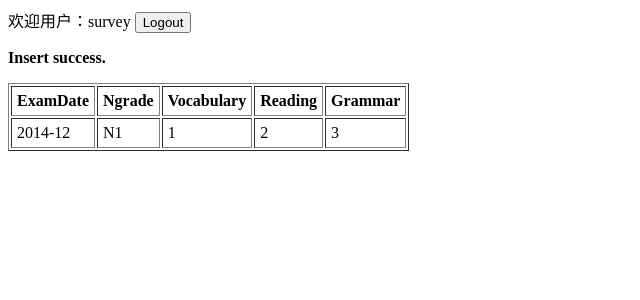
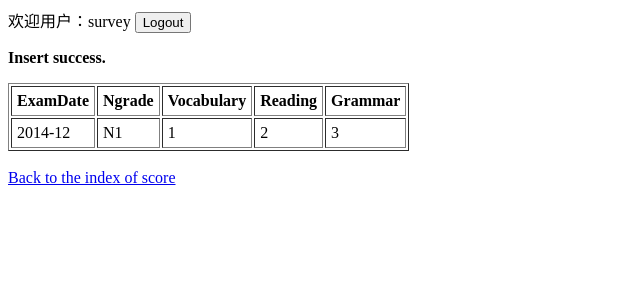
Before and after one commit to gysy/dijkstra-jp, a Django app: page /score/result/ in a window 1280 px wide. Shown: the top 300 px of the page, without its empty margins (0-640 px from the left). Run offline with Django 3.2, Linux system fonts and the light colour scheme; a user stored in the database is signed in; data comes from the database, SQL or seed files in the repository; both versions use the stored data as it was after the commit; parts of the project's set-up code (start-up, migrations or seed data) failed here and were passed over.

Commit message:
add functions and fix problems again

```diff
--- a/src/score/templates/score/index.html
+++ b/src/score/templates/score/index.html
@@ -2,7 +2,7 @@
 {% block title %}Insert title here{% endblock %}
 {% block content %}
 {% if error_message %}<p><strong>{{ error_message }}</strong></p>{% endif %}
-<h3>Exam score</h3>
+<h3>Exam score:</h3>
 <form action="{% url 'score:submit' %}" method="post">
 {% csrf_token %}
 <select name="signup">
@@ -13,9 +13,9 @@
 <br />
 <label>Vocabulary score:</label>
 <input type="text" name="vocabulary" id="" value="" size="4" /><br />
-<label>Reading score:</label>
+<label>Reading&nbsp&nbsp&nbsp score:</label>
 <input type="text" name="reading" id="" value="" size="4" /><br />
-<label>Grammar score:</label>
+<label>Grammar&nbsp&nbsp&nbsp score:</label>
 <input type="text" name="grammer" id="" value="" size="4" /><br />
 <input type="submit" value="Submit" /><br />
 </form>
--- a/src/score/templates/score/result.html
+++ b/src/score/templates/score/result.html
@@ -22,4 +22,6 @@ cellpadding="5">
 	</tr>
 	{% endfor %}
 </table>
+<br />
+<a href="../">Back to the index of score</a>
 {% endblock %}
--- a/src/score/views.py
+++ b/src/score/views.py
@@ -12,11 +12,16 @@ def index(request):
     return render(request, 'score/index.html', context)
 
 def result(request):
-	tempexamsignup = Examsignup.objects.filter(user=request.user)
 	tempexamscore = []
-	for signup in tempexamsignup:
-		tempexamscore.append(Examscore.objects.get(examsignup=signup))
-	return render(request, 'score/result.html', {'user':request.user, 'examscore':tempexamscore})
+	try:
+		tempexamsignup = Examsignup.objects.filter(user = request.user)
+		for signup in tempexamsignup:
+			if Examscore.objects.filter(examsignup = signup):
+				tempexamscore.append(Examscore.objects.get(examsignup = signup))
+	except(ObjectDoesNotExist):
+		return render(request,'score/index.html',{ 'error_message':"Signup info doesn't exist, please try again!",'user':request.user, 'exam_signup':Examsignup.objects.filter(user = request.user)})
+	else:
+		return render(request, 'score/result.html', {'user':request.user, 'examscore':tempexamscore})
 
 def submit(request):
 	try:
@@ -30,11 +35,11 @@ def submit(request):
 	    tempr=int(r)
 	    tempg=int(g)
 	    if tempv<0 or tempv>100 :
-	    	return render(request,'score/index.html',{ 'error_message':"Vocabulary_score out of range! Please try again.",'user':request.user, 'exam_signup':Examsignup.objects.filter(user = request.user)})
+	    	return render(request,'score/index.html',{ 'error_message':"Vocabulary_score is out of range! Please try again.",'user':request.user, 'exam_signup':Examsignup.objects.filter(user = request.user)})
 	    if tempr<0 or tempr>100 :
-	    	return render(request,'score/index.html',{ 'error_message':"Reading_score out of range! Please try again.",'user':request.user, 'exam_signup':Examsignup.objects.filter(user = request.user)})
+	    	return render(request,'score/index.html',{ 'error_message':"Reading_score is out of range! Please try again.",'user':request.user, 'exam_signup':Examsignup.objects.filter(user = request.user)})
 	    if tempg<0 or tempg>100 :
-	    	return render(request,'score/index.html',{ 'error_message':"Grammer_score out of range! Please try again.",'user':request.user, 'exam_signup':Examsignup.objects.filter(user = request.user)})
+	    	return render(request,'score/index.html',{ 'error_message':"Grammer_score is out of range! Please try again.",'user':request.user, 'exam_signup':Examsignup.objects.filter(user = request.user)})
 	    Examscore.objects.get(examsignup=tempsignup).delete()
 	except(KeyError):
 		return render(request,'score/index.html',{ 'error_message':"You've inputted something wrong! Please try again.",'user':request.user, 'exam_signup':Examsignup.objects.filter(user = request.user)})
--- a/src/signup/models.py
+++ b/src/signup/models.py
@@ -19,7 +19,7 @@ class Examsignup(models.Model):
 		return smart_text('%s %s %s' % (self.user, self.examdate, self.ngrade))
 
 class ExamsignupAdmin(admin.ModelAdmin):
-	list_display = ('id', 'user', 'ngrade','examdate')
+	list_display = ('user', 'ngrade','examdate')
 	search_field=['user']
 
 
--- a/src/signup/urls.py
+++ b/src/signup/urls.py
@@ -11,7 +11,7 @@ urlpatterns = patterns('',
     # url(r'^blog/', include('blog.urls')),
 
     url(r'^$', views.index, name="index"),
-    url(r'^submit/$',views.submit,name="submit"),
+#    url(r'^submit/$',views.submit,name="submit"),
     url(r'^result/$',views.result,name="result"),
     url(r'^resultall/$',views.resultall,name="resultall"),
     url(r'^cancel/$',views.cancel,name="cancel"),
```
Also changed, not shown: src/signup/templates/signup/index.html (+12 -6 lines), src/signup/views.py (+20 -8 lines), src/db.sqlite3, 4 other files.
